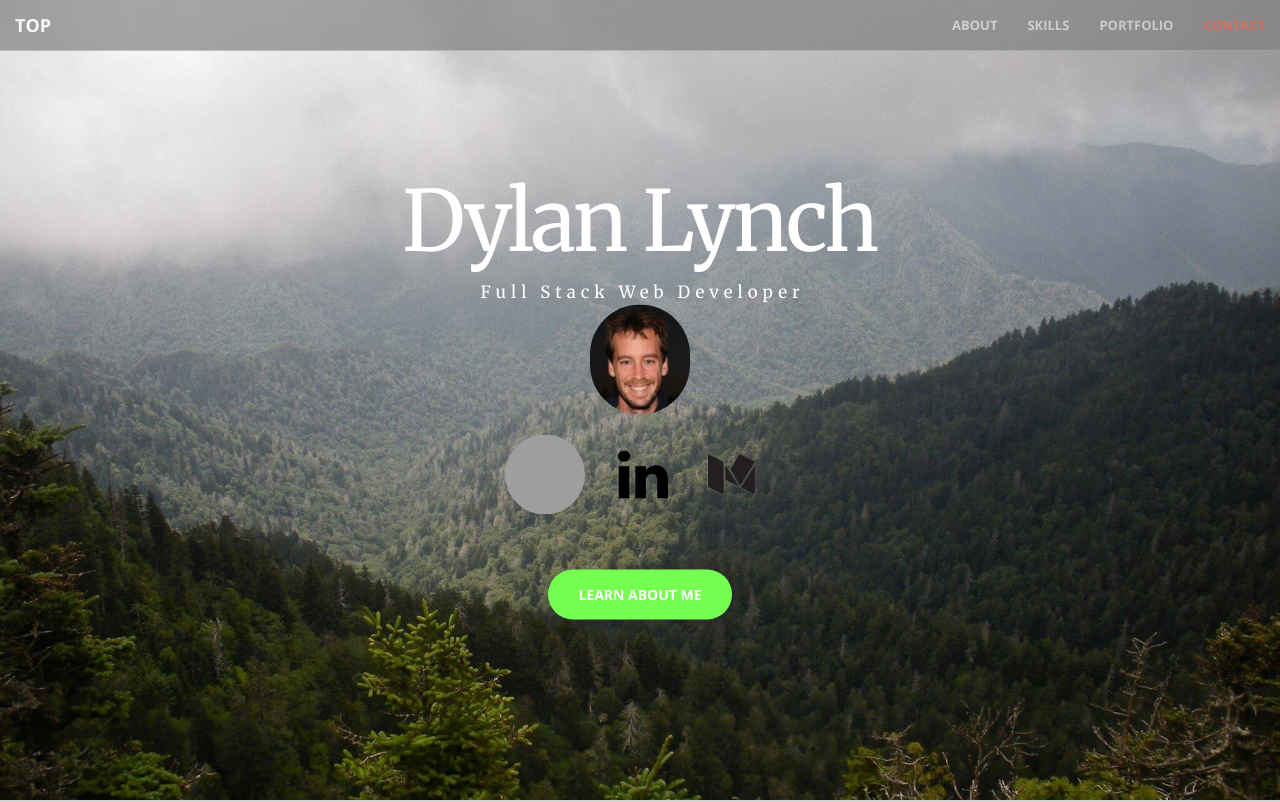
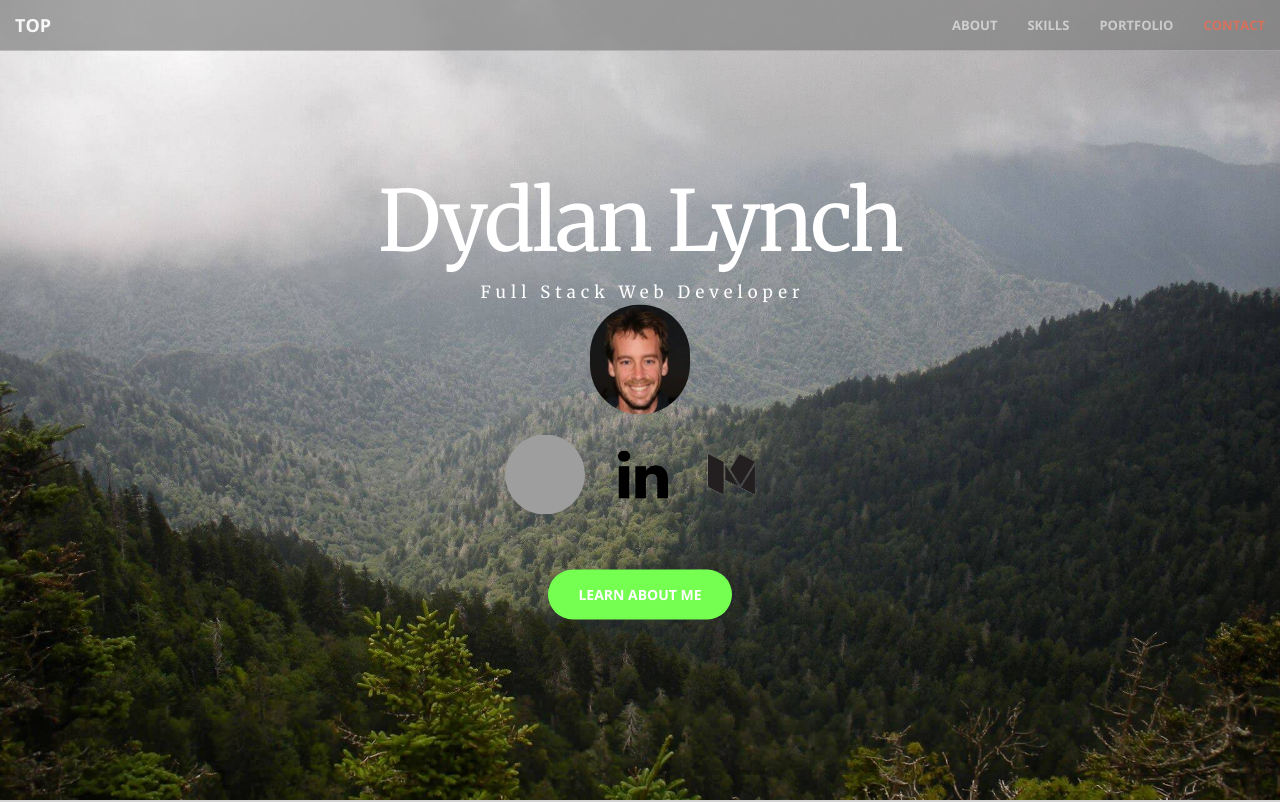
Before and after one commit to lynchd2/dylan-lynch-website, a website: page index.html in a window 1280 px wide. Shown: the top 802 px of the page. Drawn offline with nearby package versions, Linux system fonts and the light colour scheme.

```diff
--- a/index.html
+++ b/index.html
@@ -75,7 +75,7 @@
                 <span id="">
                     <div class="name-container">
                       <span class="brackets-name">["</span>
-                      <span class="dylan-lynch">Dylan Lynch</span>
+                      <span class="dylan-lynch">Dydlan Lynch</span>
                       <span class="brackets-name">"]</span>
                       </div>
                 </span>
```
